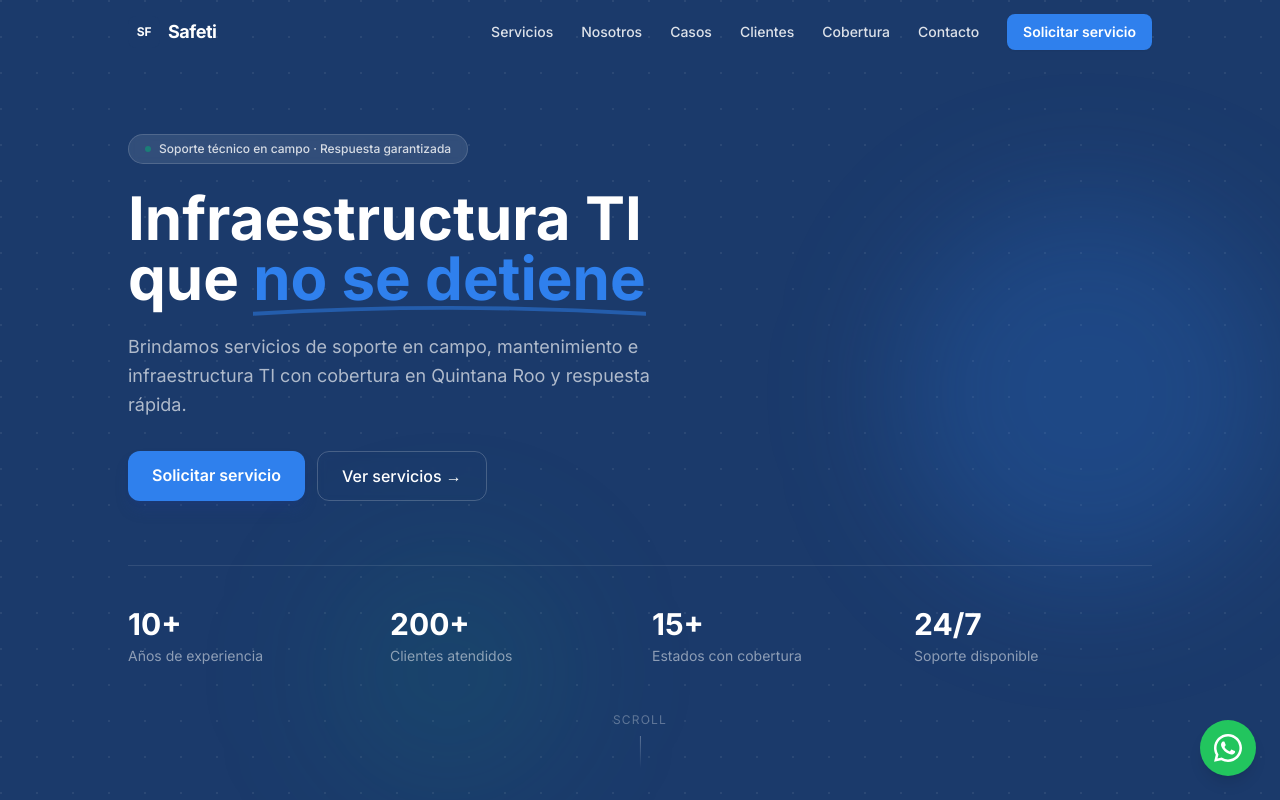
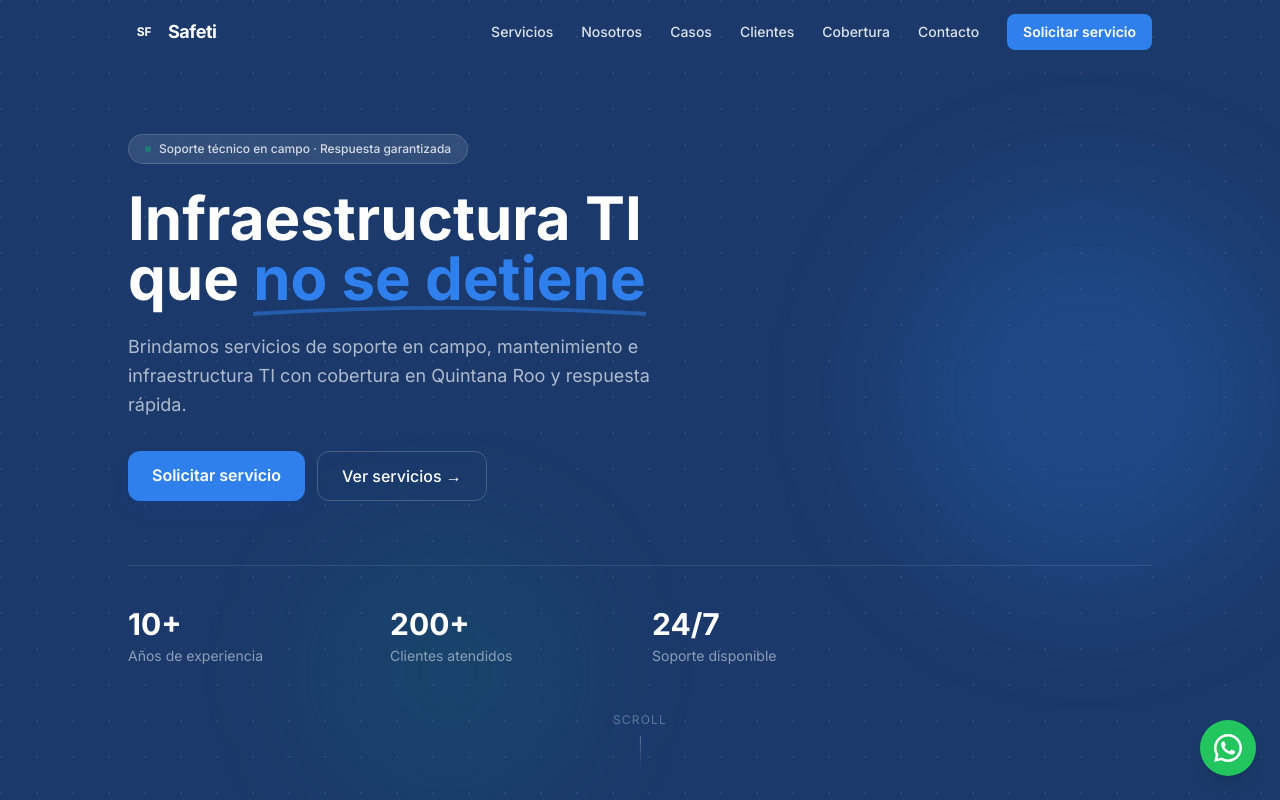
Before and after one commit to TreDogPlay/safeti-web-v2, a React (Vite) app: page / in a window 1280 px wide. Shown: the top 800 px of the page. Built offline with nearby package versions, Linux system fonts and the light colour scheme.

Commit message:
actualizar cobertura

```diff
--- a/src/sections/Hero.jsx
+++ b/src/sections/Hero.jsx
@@ -4,7 +4,7 @@ import { empresa } from '../data/content'
 const stats = [
   { valor: '10+', label: 'Años de experiencia' },
   { valor: '200+', label: 'Clientes atendidos' },
-  { valor: '15+', label: 'Estados con cobertura' },
+  // { valor: '15+', label: 'Estados con cobertura' },
   { valor: '24/7', label: 'Soporte disponible' },
 ]
 
```
